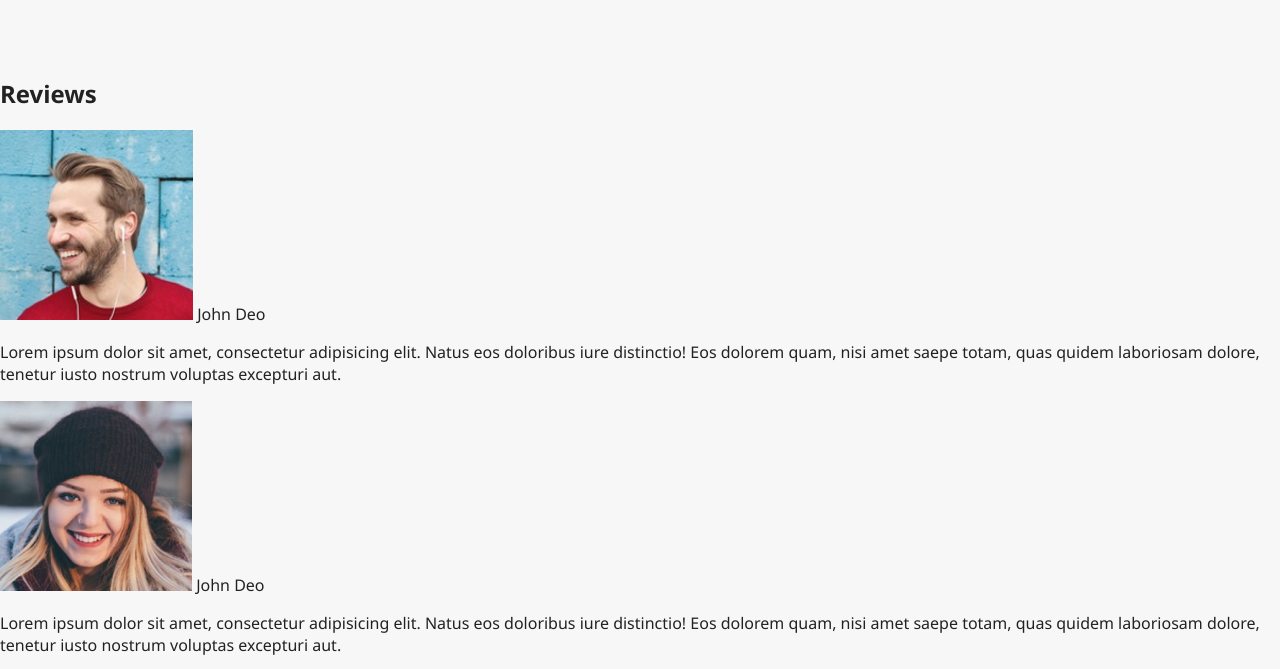
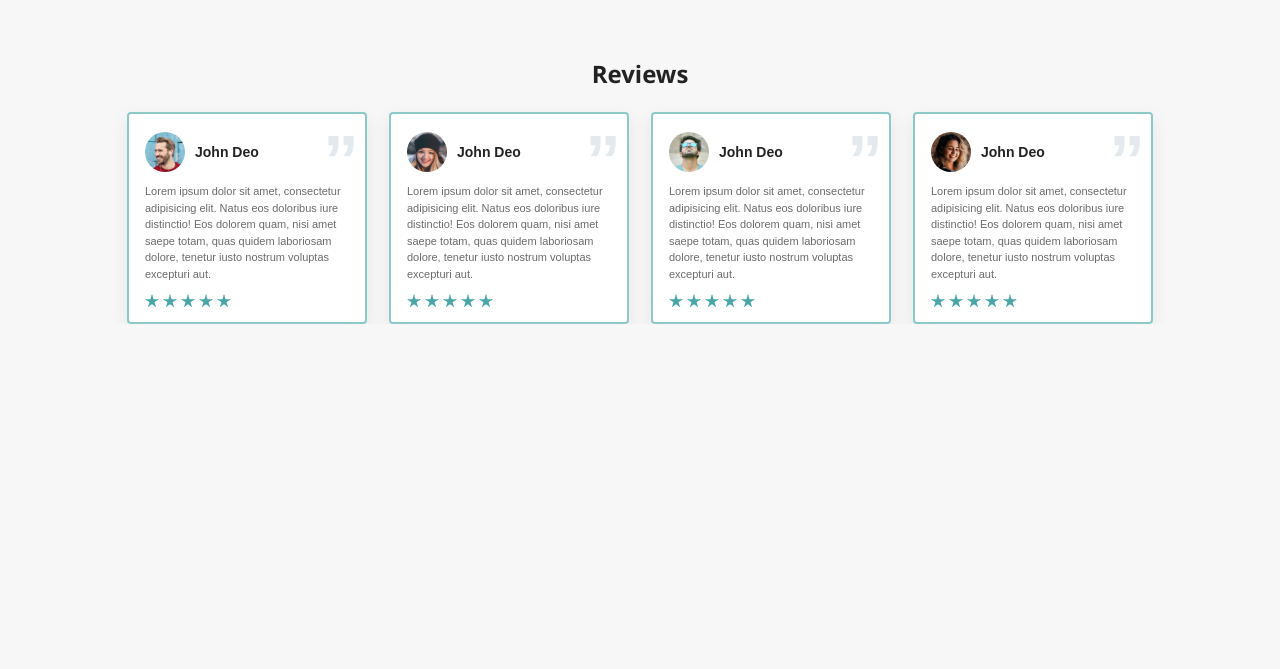
Before and after one commit to amalabualrob/WebProject-Amal-Suad, a plain HTML site: page index.html in a window 1280 px wide. Shown: the part 3214-3883 px from the top of the page. After the commit the page ends 3538 px from the top, so only its background shows below. Drawn offline with Linux system fonts and the light colour scheme.

Commit message:
Reviews css

```diff
--- a/index.html
+++ b/index.html
@@ -335,6 +335,115 @@
     .nav-btn {
         display: none !important;
     }
+
+    /*reviews*/
+.reviews{
+  display: flex;
+  flex-direction: column;
+  gap: 22px;
+  align-items: center;
+  justify-content: center;
+}
+
+.reviews h2{
+  margin: 0;
+}
+
+.reviews-container{
+  display: flex;
+  gap: 22px;
+  justify-content: center;
+  flex-wrap: nowrap;
+}
+
+.review-card{
+  width: 240px;
+  padding: 18px 16px 14px;
+  background: #fff;
+  border: 2px solid #8ec9c9;
+  border-radius: 4px;
+  position: relative;
+  box-shadow: 0 6px 18px rgba(0,0,0,.08);
+  font-family: Arial, Helvetica, sans-serif;
+}
+
+.review-card::after{
+  content: "”";
+  position: absolute;
+  top: 6px;
+  right: 14px;
+  font-size: 72px;
+  color: #e3e9ec;
+  font-weight: bold;
+  letter-spacing: -8px;
+}
+
+.review-head{
+  display: flex;
+  align-items: center;
+  gap: 10px;
+  margin-bottom: 10px;
+  position: relative;
+  z-index: 1;
+}
+
+.review-head img{
+  width: 40px;
+  height: 40px;
+  border-radius: 50%;
+  object-fit: cover;
+}
+
+.review-head span{
+  font-weight: bold;
+  font-size: 14px;
+}
+
+.review-card p{
+  font-size: 11px;
+  line-height: 1.5;
+  color: #6b6b6b;
+  margin-bottom: 12px;
+  position: relative;
+  z-index: 1;
+}
+
+.stars{
+  display: flex;
+  gap: 4px;
+  position: relative;
+  z-index: 1;
+}
+
+.stars i{
+  width: 14px;
+  height: 14px;
+  display: inline-block;
+  clip-path: polygon(
+    50% 0%,
+    61% 35%,
+    98% 35%,
+    68% 57%,
+    79% 91%,
+    50% 70%,
+    21% 91%,
+    32% 57%,
+    2% 35%,
+    39% 35%
+  );
+  background: transparent;
+  border: 2px solid #4aa6a6;
+}
+
+.stars i.fill{
+  background: #4aa6a6;
+}
+
+@media (max-width: 900px){
+  .reviews-container{
+    flex-wrap: wrap;
+  }
+}
     </style>
 </head>
 <body>
```
